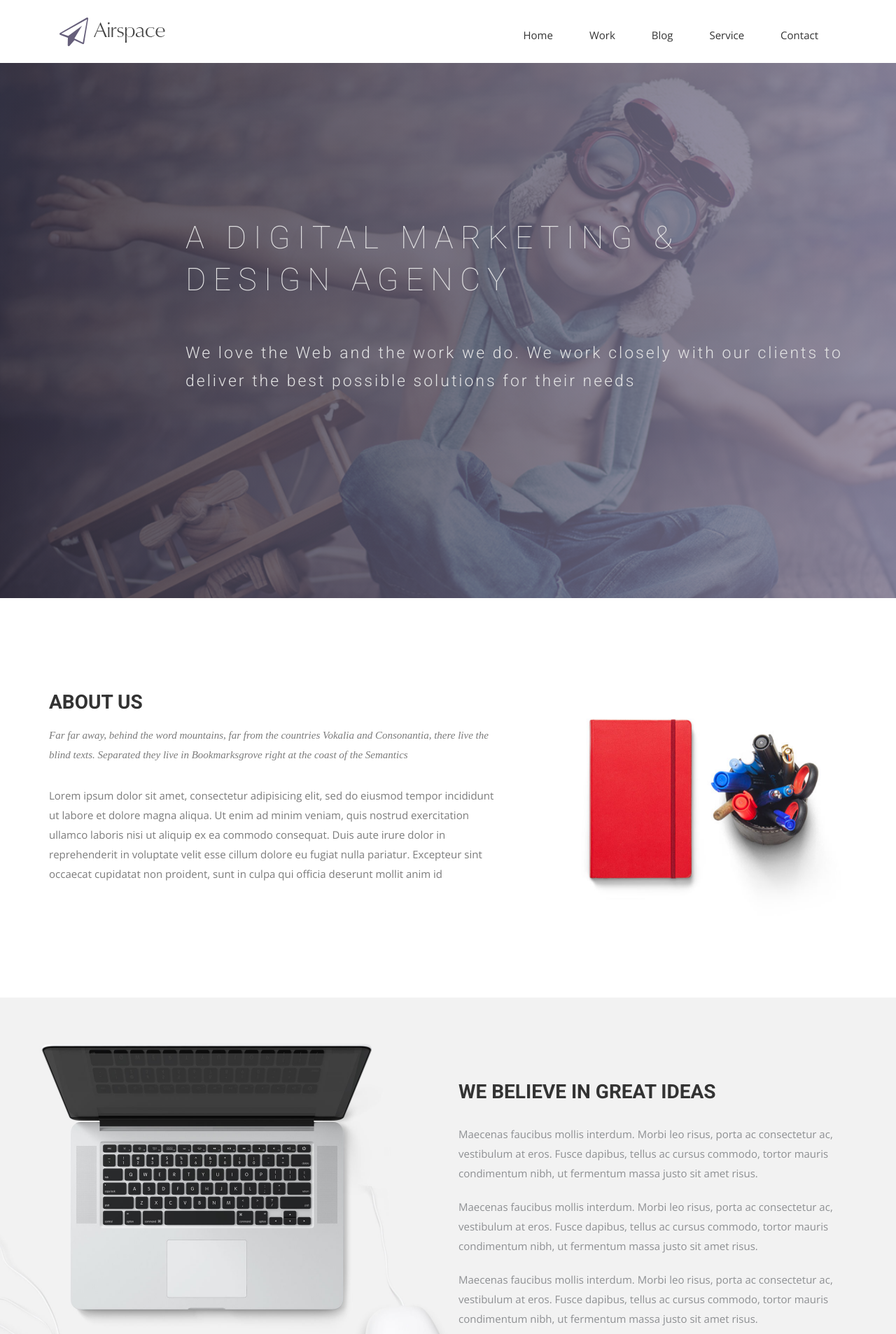
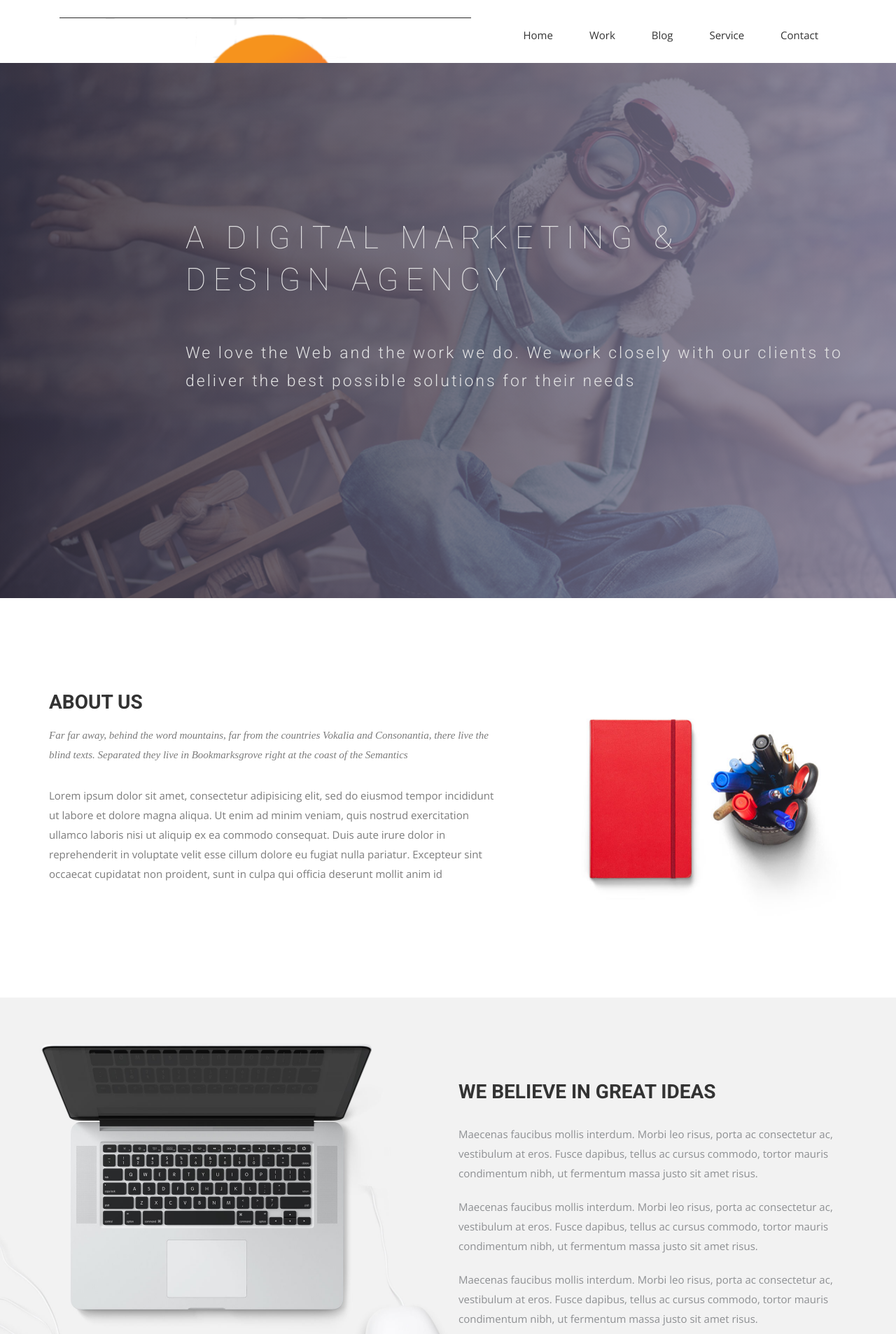
Before and after one commit to FreeMonk/FreeMonk.github.io, a Jekyll site: the page built from index.html, in a window 1280 px wide. Shown: the top 1907 px of the page at 70% size. Built offline with Jekyll 4.4.1, drawn with Linux system fonts in a browser that asks for light colours; nearby versions of some CDN libraries; some web fonts are replaced.

Commit message:
Added Logo

```diff
--- a/_includes/header.html
+++ b/_includes/header.html
@@ -15,7 +15,7 @@
             <span class="icon-bar"></span>
             </button>
             <a class="navbar-brand" href="index.html">
-              <img src="{{ site.baseurl }}/img/logo.png" alt="Logo">
+              <img src="{{ site.baseurl }}/img/ADRservices.png" alt="Logo">
             </a>
           </div>
             <!-- Collect the nav links, forms, and other content for toggling -->
```
